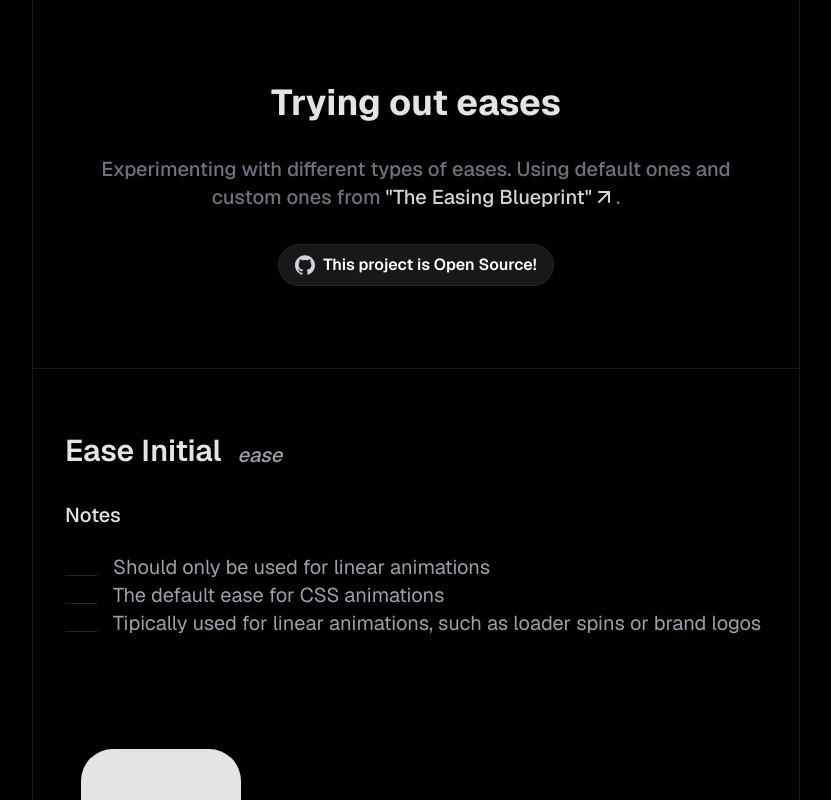
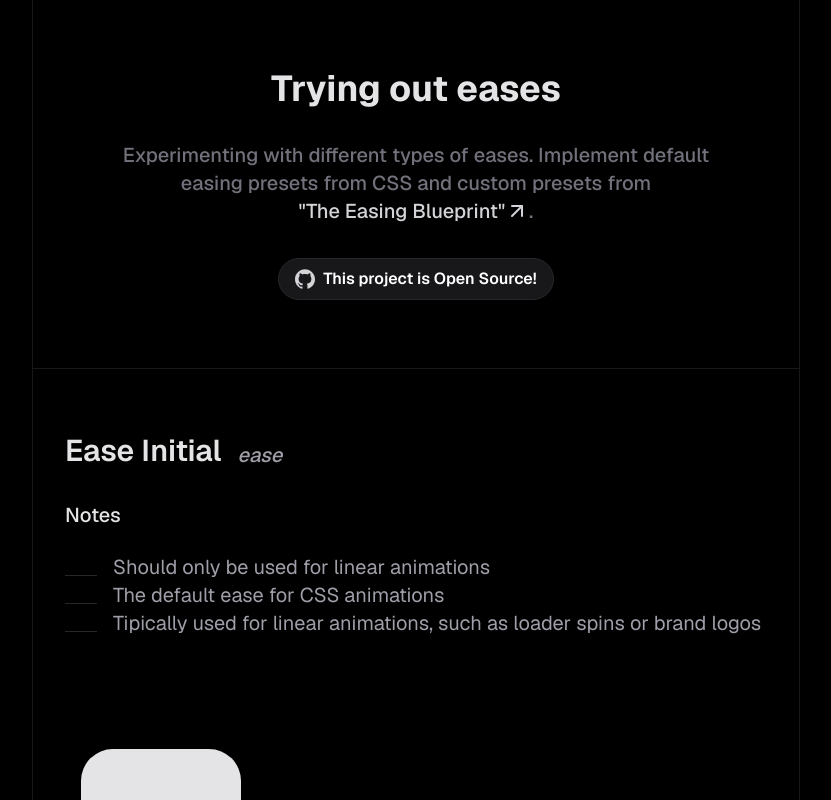
Before and after one commit to igorfelipeduca/trying-ease, a Next.js app: page / in a window 1280 px wide. Shown: the top 800 px of the page, without its empty margins (224-1055 px from the left). Built offline with nearby package versions, Linux system fonts and the light colour scheme.

Commit message:
fix: proofreading homepage hero text

```diff
--- a/src/app/page.tsx
+++ b/src/app/page.tsx
@@ -19,8 +19,8 @@ export default function Home() {
 
             <div className="w-full flex justify-center">
               <h2 className="text-xl px-4 sm:px-0 sm:max-w-[40rem] text-center font-medium text-zinc-500 tracking-[-5%]">
-                Experimenting with different types of eases. Using default ones
-                and custom ones from{" "}
+                Experimenting with different types of eases. Implement default easing presets from CSS
+                and custom presets from{" "}
                 <LinkText
                   text={'"The Easing Blueprint"'}
                   href="https://www.reubence.com/articles/the-easing-blueprint"
```
